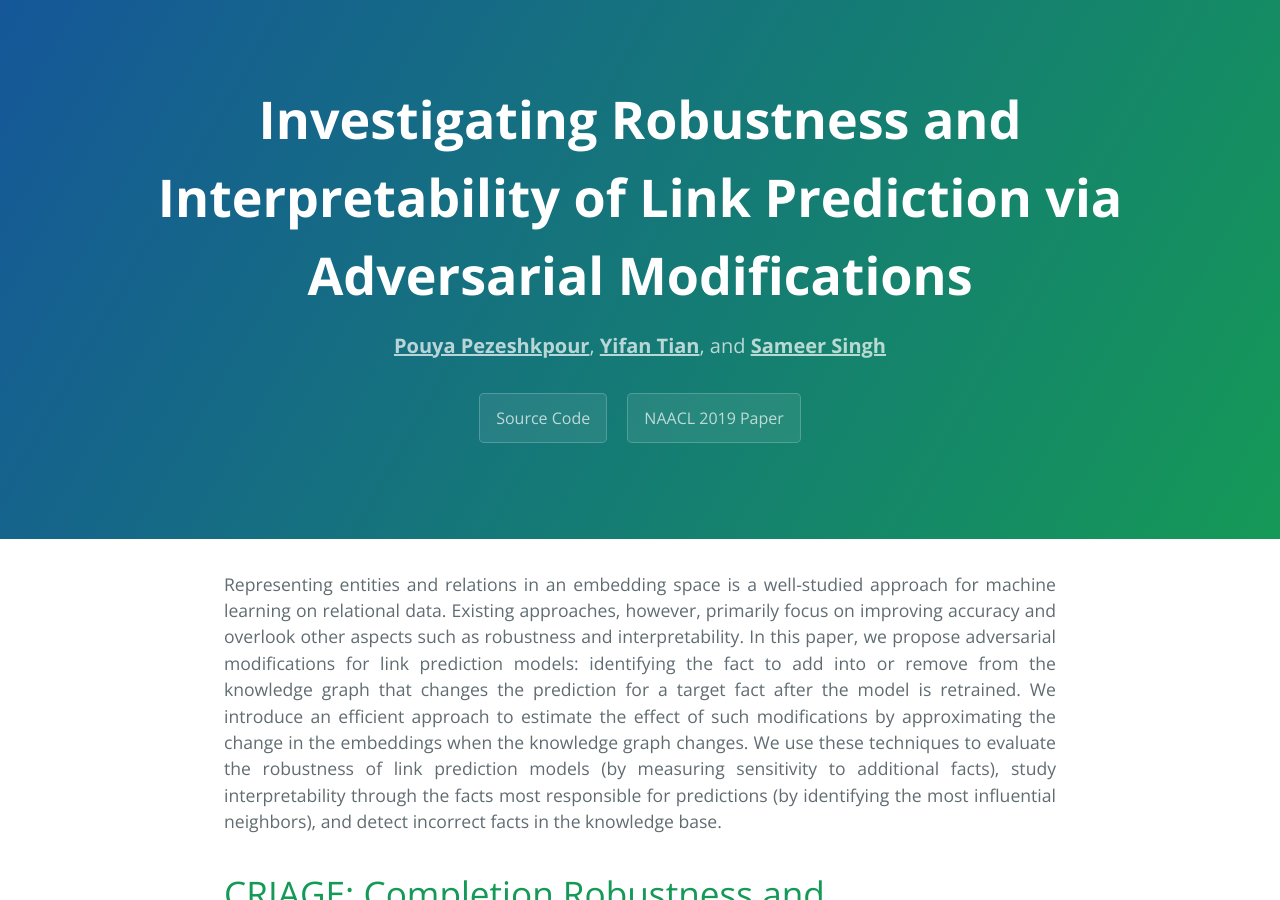
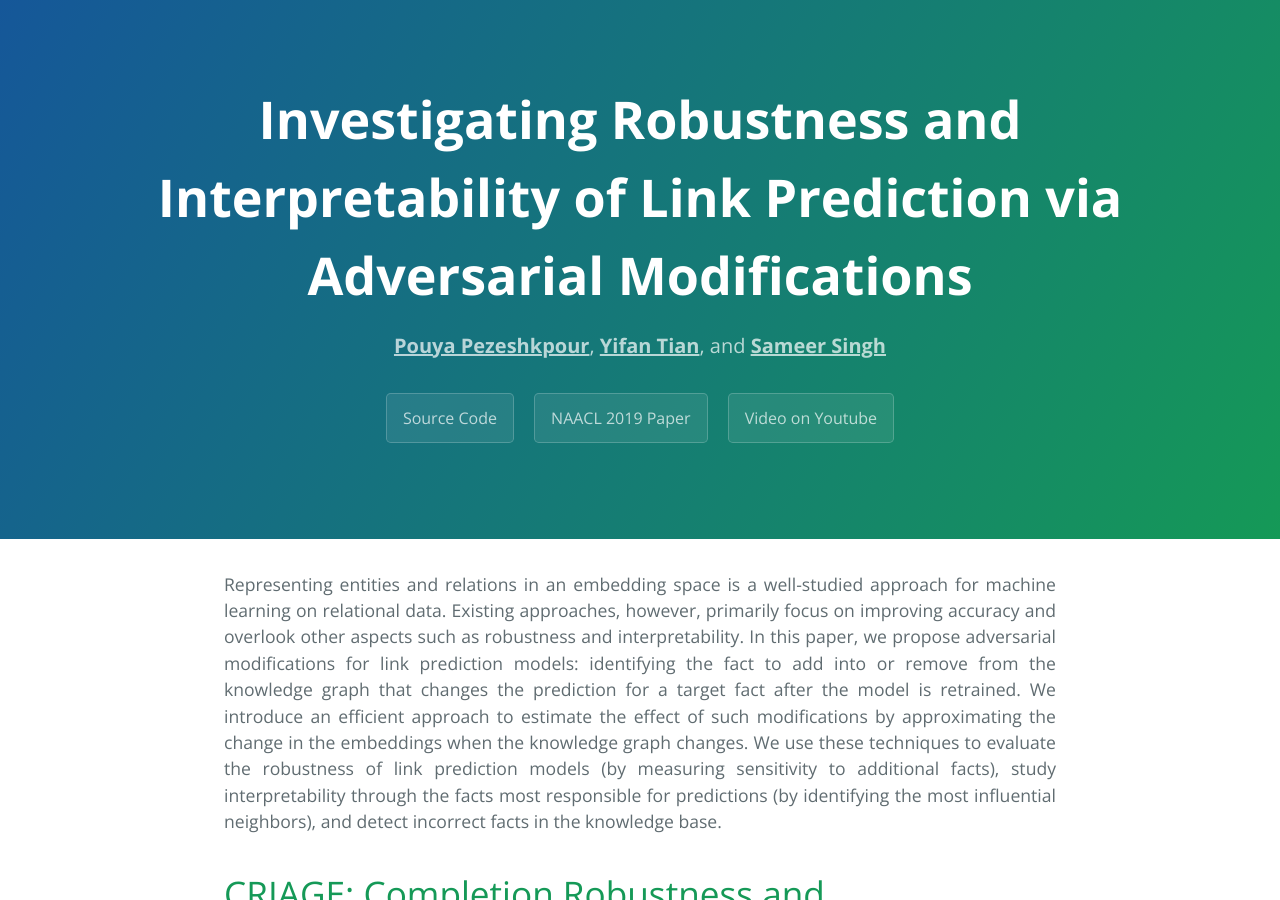
Before and after one commit to pouyapez/criage, a Jekyll site: the page built from index.md, in a window 1280 px wide and 900 px high. Built offline with Jekyll 4.4.1, drawn with Linux system fonts in a browser that asks for light colours.

Commit message:
Update default.html

```diff
--- a/_layouts/default.html
+++ b/_layouts/default.html
@@ -30,6 +30,7 @@
       {% endif %}
       {% if site.show_downloads %}
         <a href="https://arxiv.org" class="btn">NAACL 2019 Paper</a>
+        <a href="https://www.youtube.com/watch?v=irVqAjt664s" class="btn">Video on Youtube</a>
         <!--- <a href="{{ site.github.tar_url }}" class="btn">Download .tar.gz</a> --->
       {% endif %}
     </header>
```
